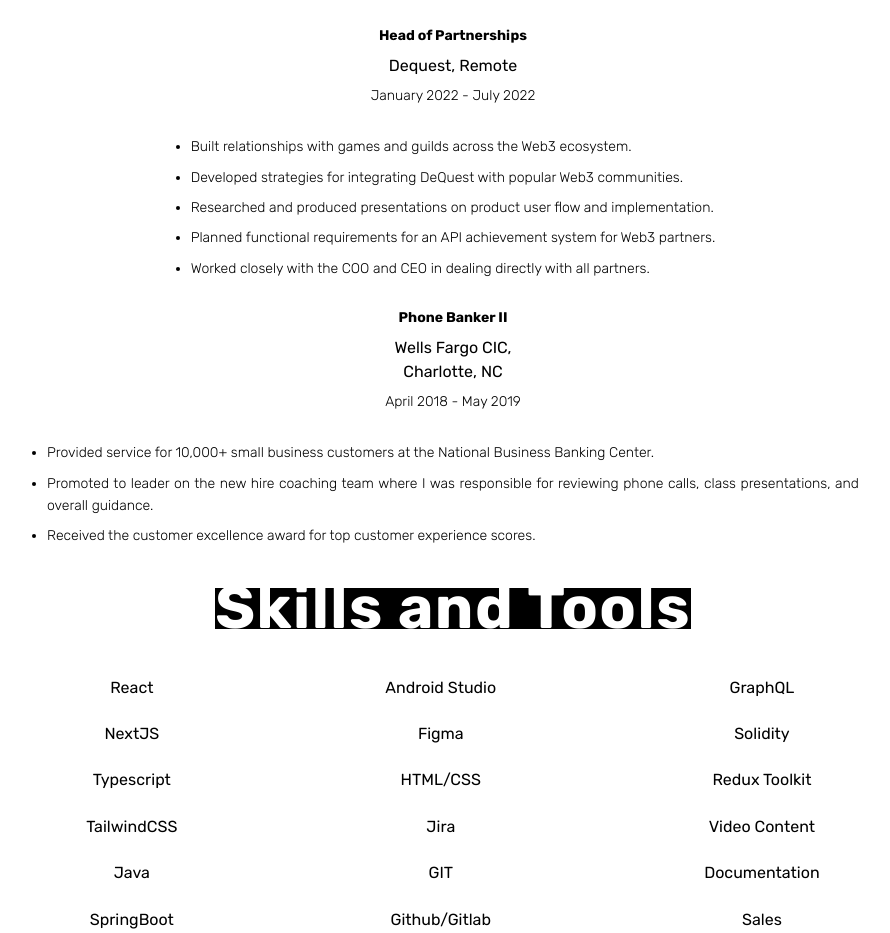
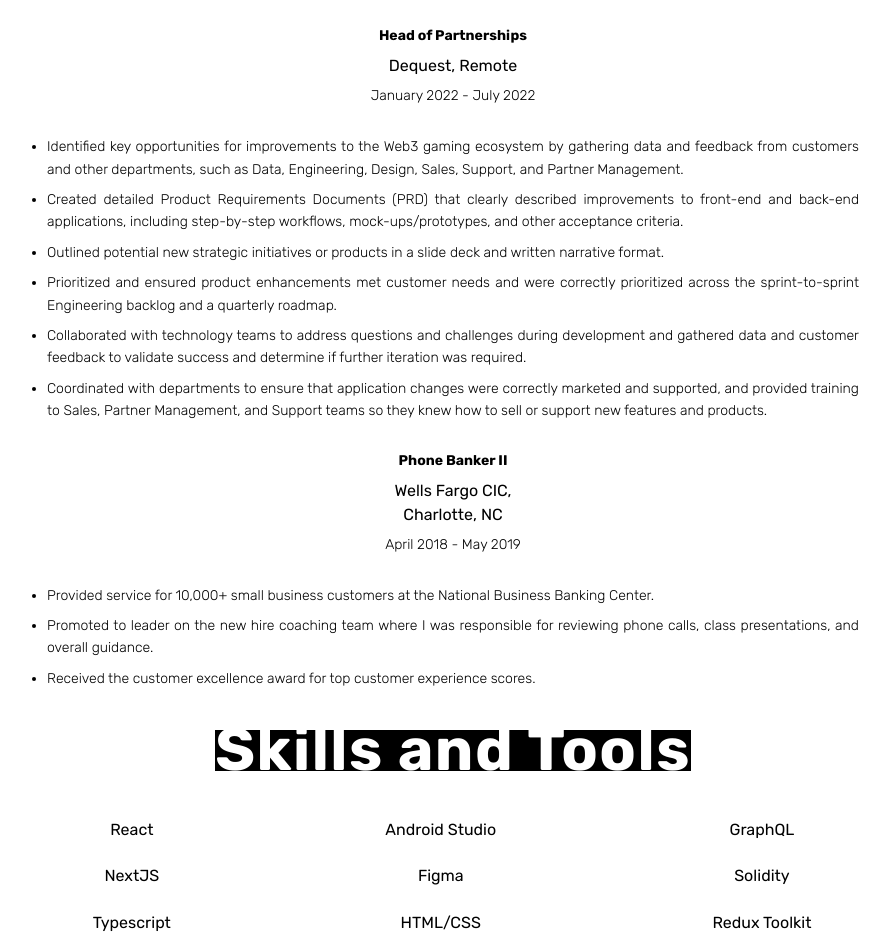
Before and after one commit to MalachiVargas/malonbc-portfolio, a Next.js app: page / in a window 1280 px wide. Shown: the part 2841-3774 px from the top of the page, without its empty margins (187-1077 px from the left). Built offline with nearby package versions, Linux system fonts and the light colour scheme.

Commit message:
Update DeQuest

```diff
--- a/components/Resume.tsx
+++ b/components/Resume.tsx
@@ -46,23 +46,36 @@ export const Resume = () => {
       </div>
       <ul className="list-disc mt-[30px] flex flex-col gap-2 font-rubikLight text-justify text-sm px-1 max-w-[280px] sm:max-w-[610px] md:max-w-[820px] leading-[1.6]">
         <li>
-          Built relationships with games and guilds across the Web3 ecosystem.
+          Identified key opportunities for improvements to the Web3 gaming
+          ecosystem by gathering data and feedback from customers and other
+          departments, such as Data, Engineering, Design, Sales, Support, and
+          Partner Management.
         </li>
         <li>
-          Developed strategies for integrating DeQuest with popular Web3
-          communities.
+          Created detailed Product Requirements Documents (PRD) that clearly
+          described improvements to front-end and back-end applications,
+          including step-by-step workflows, mock-ups/prototypes, and other
+          acceptance criteria.
         </li>
         <li>
-          Researched and produced presentations on product user flow and
-          implementation.
+          Outlined potential new strategic initiatives or products in a slide
+          deck and written narrative format.
         </li>
         <li>
-          Planned functional requirements for an API achievement system for Web3
-          partners.
+          Prioritized and ensured product enhancements met customer needs and
+          were correctly prioritized across the sprint-to-sprint Engineering
+          backlog and a quarterly roadmap.
         </li>
         <li>
-          Worked closely with the COO and CEO in dealing directly with all
-          partners.
+          Collaborated with technology teams to address questions and challenges
+          during development and gathered data and customer feedback to validate
+          success and determine if further iteration was required.
+        </li>
+        <li>
+          Coordinated with departments to ensure that application changes were
+          correctly marketed and supported, and provided training to Sales,
+          Partner Management, and Support teams so they knew how to sell or
+          support new features and products.
         </li>
       </ul>
 
```
